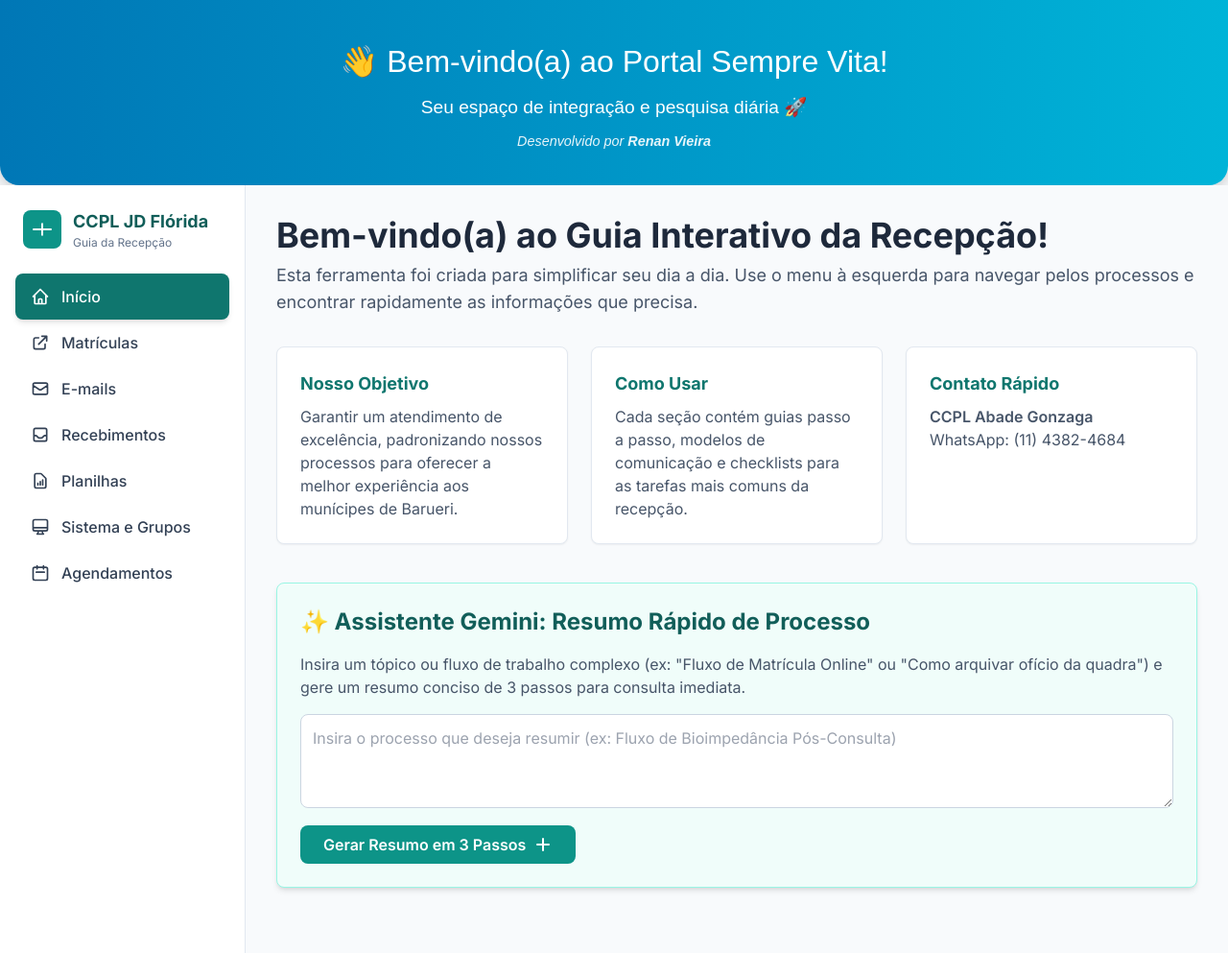
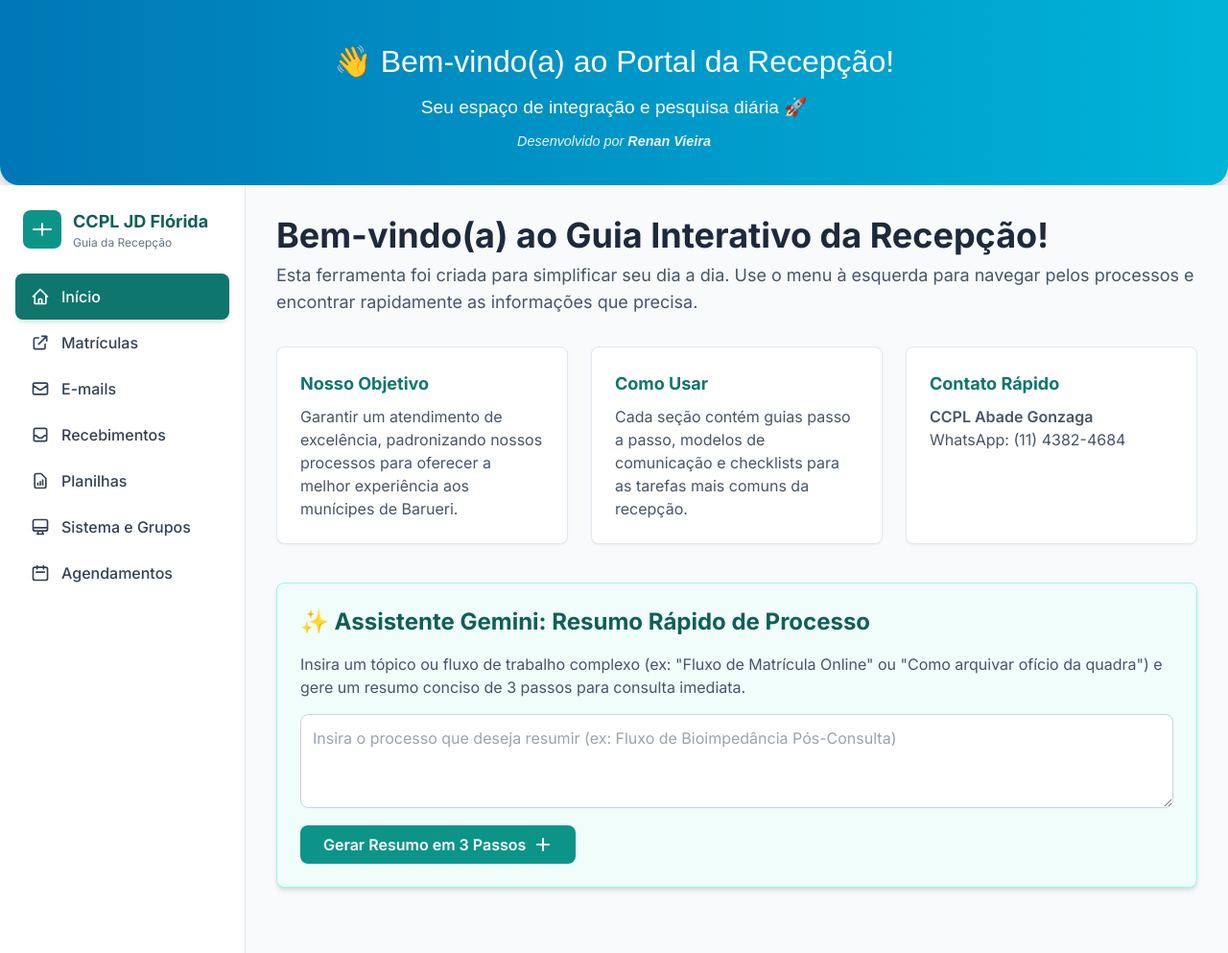
Before and after one commit to renanvieirarsv18-cmd/guiarecep.github.io, a plain HTML site: page index.html in a window 1280 px wide. Shown: the whole page at 96% size. Drawn offline with nearby package versions, Linux system fonts and the light colour scheme.

Commit message:
Update index.html

```diff
--- a/index.html
+++ b/index.html
@@ -91,7 +91,7 @@
 
    <!-- Banner de Boas-Vindas -->
 <div class="banner">
-  <h1>👋 Bem-vindo(a) ao Portal Sempre Vita!</h1>
+  <h1>👋 Bem-vindo(a) ao Portal da Recepção!</h1>
   <p>Seu espaço de integração e pesquisa diária 🚀</p>
   <p class="creditos">Desenvolvido por <strong>Renan Vieira</strong></p>
 </div>
```
